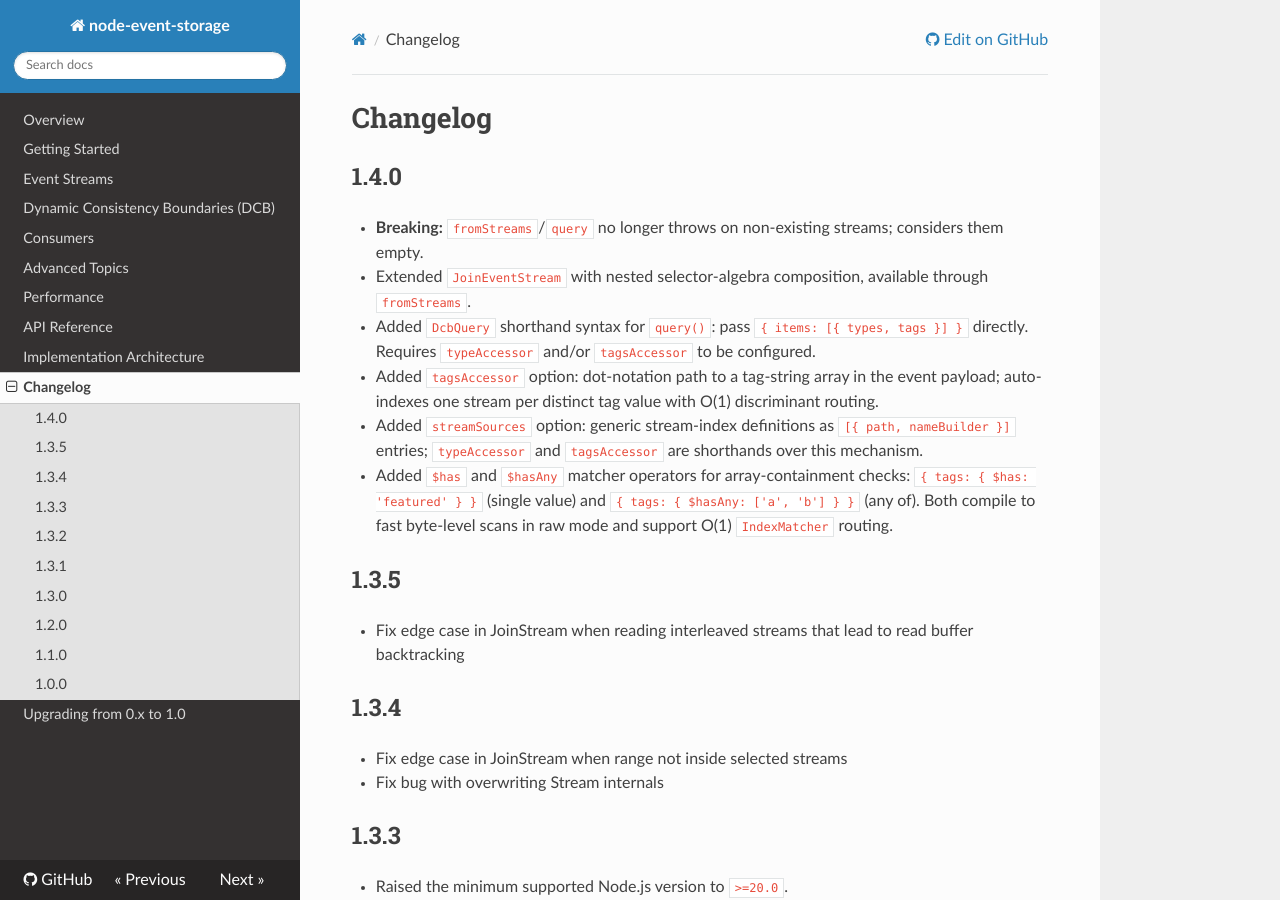
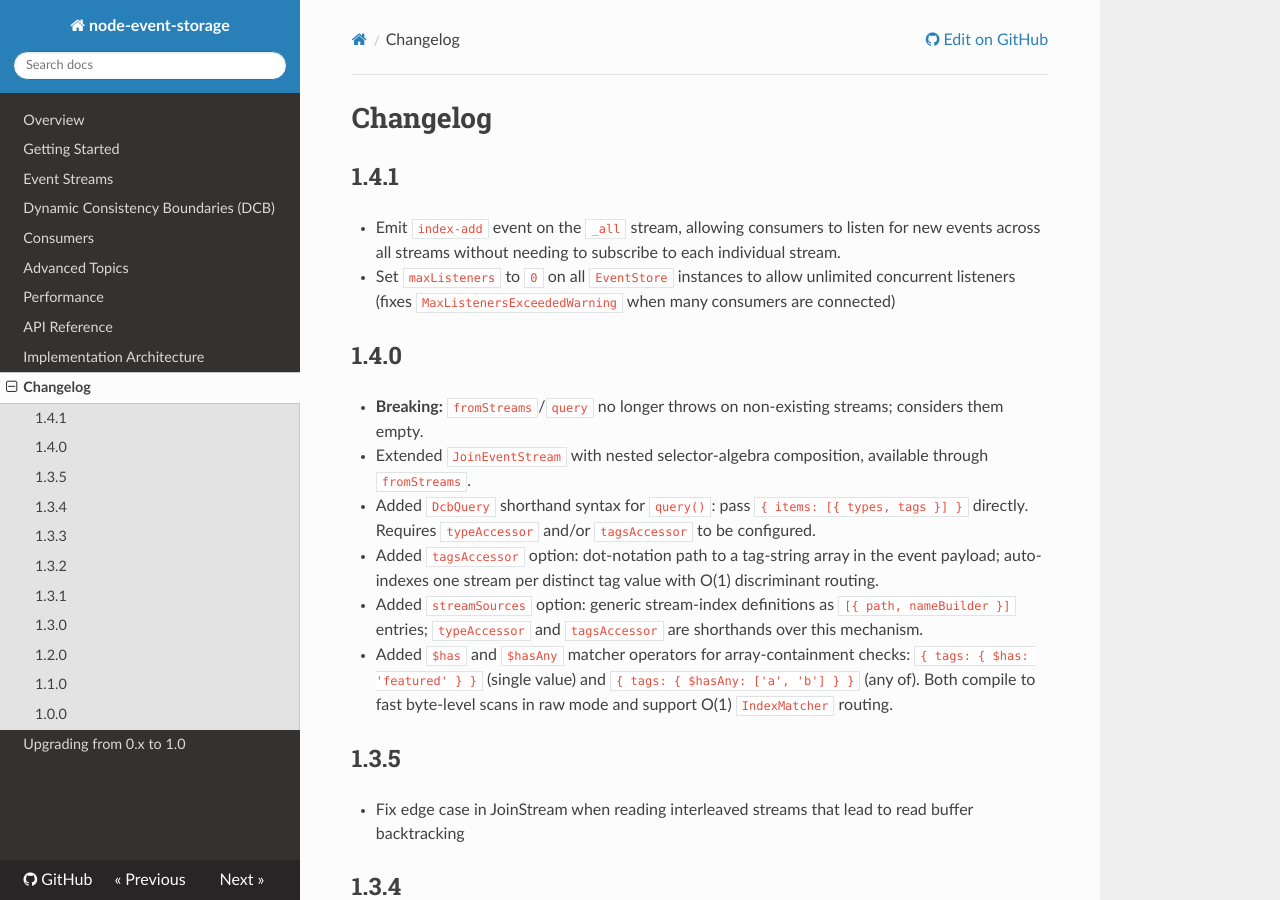
Before and after one commit to albe/node-event-storage, an MkDocs documentation site: the page built from docs/changelog.md, in a window 1280 px wide and 900 px high. Built offline with MkDocs 1.6.1, drawn with Linux system fonts in a browser that asks for light colours; nearby versions of some CDN libraries.

Commit message:
Bump package version to 1.4.1

```diff
--- a/docs/changelog.md
+++ b/docs/changelog.md
@@ -1,4 +1,9 @@
 # Changelog
+
+## 1.4.1
+
+- Emit `index-add` event on the `_all` stream, allowing consumers to listen for new events across all streams without needing to subscribe to each individual stream.
+- Set `maxListeners` to `0` on all `EventStore` instances to allow unlimited concurrent listeners (fixes `MaxListenersExceededWarning` when many consumers are connected)
 
 ## 1.4.0
 
--- a/package.json
+++ b/package.json
@@ -1,6 +1,6 @@
 {
   "name": "event-storage",
-  "version": "1.4.0",
+  "version": "1.4.1",
   "type": "module",
   "description": "An optimized embedded event store for node.js",
   "keywords": [
```
Also changed, not shown: 1 other file.
